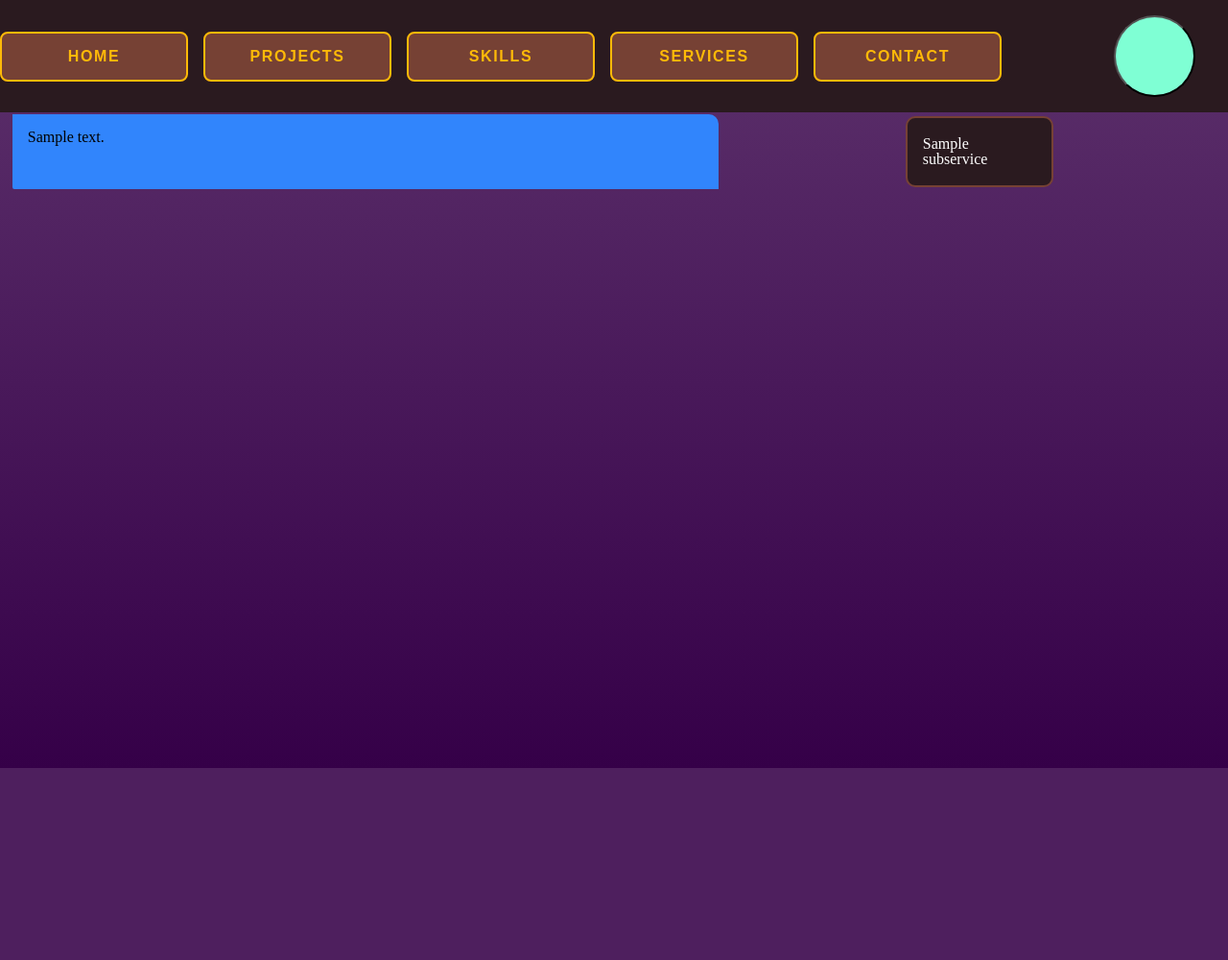
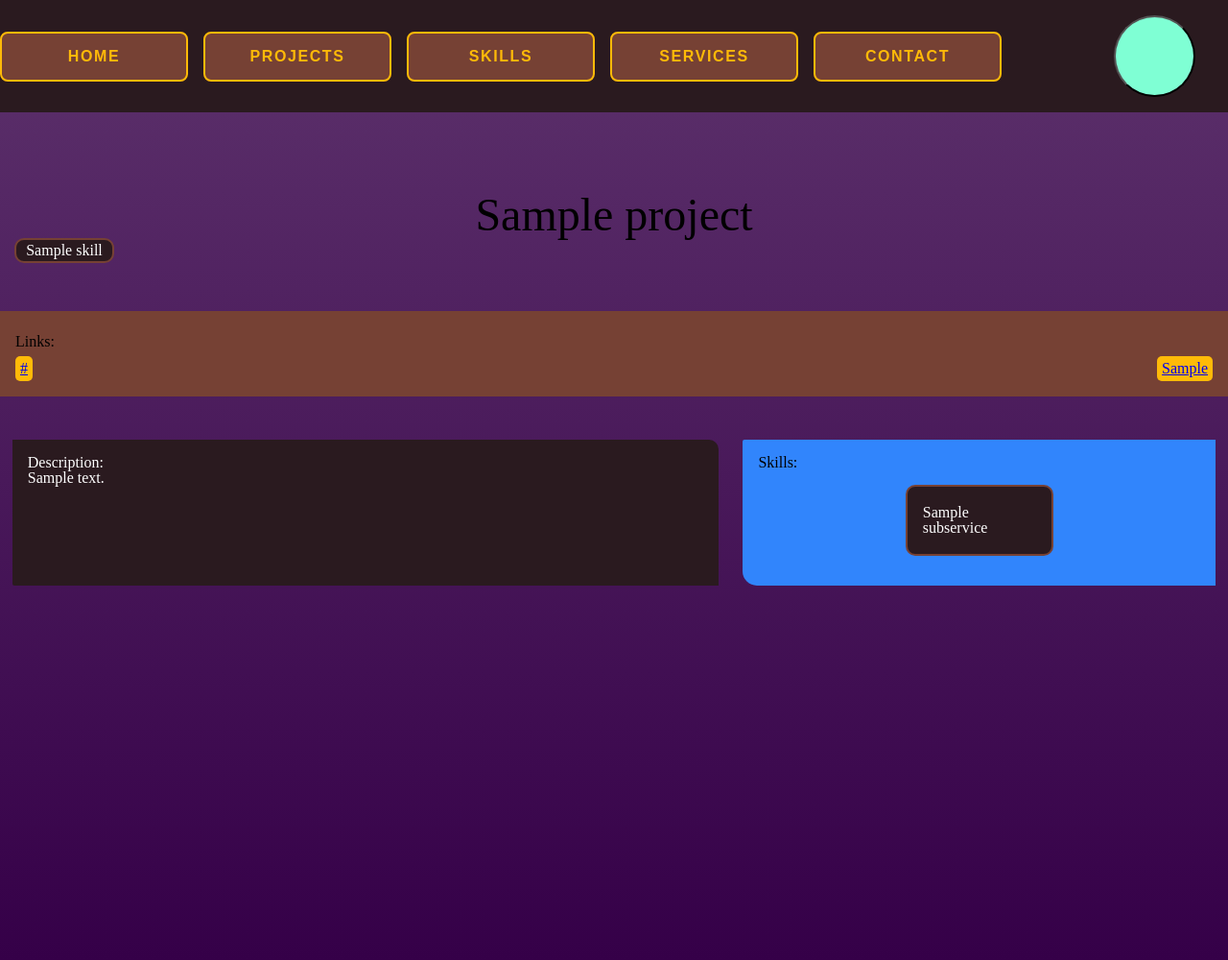
Before and after one commit to JorgeSaicoski/django-sarkis.dev, a Django app: template sarkis/website/templates/website/project.html in a window 1280 px wide. Shown: the whole page at 96% size. Before the commit the page ends 800 px from the top, so only its background shows below. Run offline with Django 4.2, Linux system fonts and the light colour scheme; the template is opened without the code that fills it: values that come from a table or form of the project are taken from there, others are empty; tables that the repository leaves empty hold one stand-in row (values such as "Sample post").

Commit message:
project's links

```diff
--- a/sarkis/projects/models.py
+++ b/sarkis/projects/models.py
@@ -11,6 +11,7 @@ class Project(models.Model):
     skill = models.ManyToManyField(Skill, related_name="skill")
     link = models.CharField(max_length=50, null=True, blank=True)
     github = models.CharField(max_length=50, null=True, blank=True)
+    goal = models.TextField(null=True, blank=True)
 
     def __str__(self):
         return self.name
--- a/sarkis/static/css/main.css
+++ b/sarkis/static/css/main.css
@@ -359,6 +359,33 @@ nav ul li:hover span:nth-child(4) {
   animation-timing-function: ease-out;
 }
 
+#links {
+  background-color: #764134;
+  display: flex;
+  flex-direction: row;
+  justify-content: space-between;
+  align-items: flex-start;
+  flex-wrap: wrap;
+  padding: 1em;
+  margin-top: 50px;
+}
+#links h3 {
+  width: 100%;
+  text-align: left;
+  margin: 7.5px 0;
+}
+#links a {
+  padding: 5px;
+  background-color: #FFBA08;
+  border-radius: 5px;
+}
+#links a:hover {
+  background-color: #1AC8ED;
+}
+#links a:visited {
+  background-color: #2A1A1F;
+}
+
 .body-page {
   display: flex;
   flex-direction: row;
@@ -367,7 +394,8 @@ nav ul li:hover span:nth-child(4) {
 }
 .body-page-left {
   text-align: justify;
-  background-color: #3185FC;
+  background-color: #2A1A1F;
+  color: white;
   border-radius: 0 10px 0 2px;
   padding: 1em;
   margin: 1vw;
@@ -375,8 +403,12 @@ nav ul li:hover span:nth-child(4) {
 }
 .body-page-rigth {
   display: flex;
+  padding: 1em;
+  margin: 1vw;
+  border-radius: 2px 0 0 15px;
   flex-direction: column;
   flex-grow: 1;
+  background-color: #3185FC;
 }
 .body-page-rigth .service {
   padding: 3px 0;
@@ -458,6 +490,7 @@ body {
   line-height: 1;
   background: linear-gradient(to bottom, #5d326c, #350048);
   min-height: 100vh;
+  margin-top: 200px;
 }
 
 ol, ul {
--- a/sarkis/static/scss/_style.scss
+++ b/sarkis/static/scss/_style.scss
@@ -366,6 +366,33 @@ nav{
     }
 }
 
+#links{
+    background-color: $second-color;
+    display: flex;
+    flex-direction: row;
+    justify-content: space-between;
+    align-items: flex-start;
+    flex-wrap: wrap;
+    padding: 1em;
+    margin-top: 50px;
+    h3{
+        width: 100%;
+        text-align: left;
+        margin: 7.5px 0;
+    }
+    a{
+        padding: 5px;
+        background-color: $alert-color;
+        border-radius: 5px;
+        &:hover{
+            background-color: $select-color;
+        }
+        &:visited {
+            background-color: $dark-color;
+        }
+    }
+}
+
 .body-page{
     display: flex;
     flex-direction: row;
@@ -373,7 +400,8 @@ nav{
     margin: 2em 0;
     &-left{
         text-align: justify;
-        background-color: $base-color;
+        background-color: $dark-color;
+        color: white;
         border-radius: 0 10px 0 2px;
         padding: 1em;
         margin: 1vw;
@@ -381,8 +409,12 @@ nav{
     }
     &-rigth{
         display: flex;
+        padding: 1em;
+        margin: 1vw;
+        border-radius: 2px 0 0 15px;
         flex-direction: column;
         flex-grow: 1;
+        background-color: $base-color;
         & .service{
             padding: 3px 0;
             background-color: $dark-color;
--- a/sarkis/static/scss/main.scss
+++ b/sarkis/static/scss/main.scss
@@ -31,6 +31,7 @@ body {
 	line-height: 1;
 	background: linear-gradient(to bottom, #5d326c, #350048);
 	min-height: 100vh;
+	margin-top: 200px;
 }
 ol, ul {
 	list-style: none;
--- a/sarkis/website/templates/website/project.html
+++ b/sarkis/website/templates/website/project.html
@@ -8,19 +8,30 @@
 </head>
 <body>
     {% include 'website/navbar.html' %}
-    <div class="title-page">
+    <section class="title-page">
         <h3>{{project.name}}</h3>
         <div class="title-page-itens">
         {% for skill in skills %}
            <p>{{skill.name}}</p>
         {% endfor %}
         </div>
-    </div>
-    <div class="body-page">
+    </section>
+    <section id="links">
+        <h3>Links:</h3>
+        {% if project.link %}
+        <a href="{{project.link}}">{{project.link}}</a>
+        {% endif %}
+        {% if project.github %}
+        <a href="{{project.github}}">{{project.github}}</a>
+        {% endif %}
+    </section>
+    <section class="body-page">
         <div class="body-page-left">
+            Description:
             <p>{{project.description}}</p>
         </div>
         <div class="body-page-rigth">
+            <h5>Skills:</h5>
             {% for service in sub_services %}
             <div class="service">
                 <p class="service-actived">{{service.name}}</p>
@@ -28,7 +39,7 @@
             </div>
             {% endfor %}
         </div>
-    </div>
+    </section>
     <script type="text/javascript" src="{% static 'js/project.js' %}"></script>
 </body>
 </html>
```
Also changed, not shown: 1 other file.
